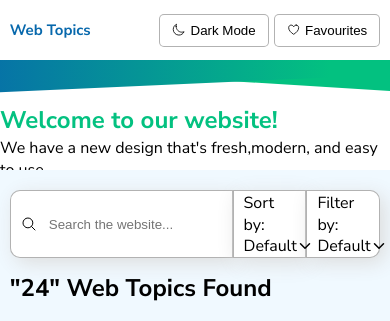
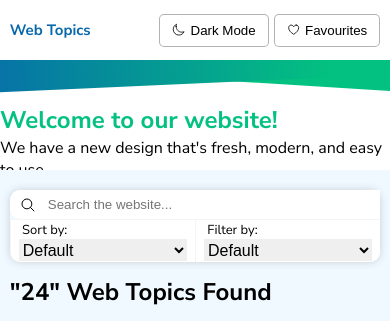
Before and after one commit to SD-1023/Ameed-Omar-Project1, a plain HTML site: page index.html in a window 390 px wide. Shown: the top 321 px of the page. Drawn offline with nearby package versions, Linux system fonts and the light colour scheme.

Commit message:
Responsive By Grid + add Shadow

```diff
--- a/details-style.css
+++ b/details-style.css
@@ -50,7 +50,7 @@ body {
 }
 .card-box {
   border: 1px solid var(--lines-color);
-  padding: 0 20px;
+  padding: 0 12px;
   margin: 7px 25px 20px 25px;
 }
 .card-box-q {
@@ -64,7 +64,7 @@ body {
   border: 0px;
   display: flex;
   align-items: center;
-  padding: 10px 12px;
+  padding: 10px 6px;
   font-size: 16px;
 }
 .fav-heart {
--- a/index.html
+++ b/index.html
@@ -61,7 +61,7 @@
           <div class="welcoming-container">
             <h2 class="h2-welcoming">Welcome to our website!</h2>
             <p class="p-welcoming">
-              We have a new design that's fresh,modern, and easy to use.
+              We have a new design that's fresh, modern, and easy to use.
             </p>
           </div>
         </div>
@@ -81,33 +81,24 @@
                   placeholder="Search the website..."
                 />
               </div>
-
-              <div class="sort-filter-parts">
-                <span class="filter-sort-by"> Sort by: </span>
-
-                <div class="drop-down">
-                  <p>Default</p>
-                  <span>
-                    <ion-icon
-                      name="chevron-down-outline"
-                      class="chevron-down"
-                    ></ion-icon>
-                  </span>
-                </div>
+              <div class="sort-filter-parts sort">
+                <label class="dropdown-label">&nbsp;Sort by:</label>
+                <select class="dropdown-btn" name="filter-options">
+                  <option value="option1">Default</option>
+                  <option value="option2">Most visited</option>
+                  <option value="option3">Newest added</option>
+                </select>
               </div>
 
               <div class="sort-filter-parts end-of-search-bar">
-                <span class="filter-sort-by"> Filter by: </span>
-
-                <div class="drop-down">
-                  <p>Default</p>
-                  <span>
-                    <ion-icon
-                      name="chevron-down-outline"
-                      class="chevron-down"
-                    ></ion-icon>
-                  </span>
-                </div>
+                <label class="dropdown-label">&nbsp;Filter by:</label>
+                <select class="dropdown-btn" name="filter-options">
+                  <option value="option1">Default</option>
+                  <option value="option2">Course field</option>
+                  <option value="option3">Course title</option>
+                  <option value="option3">Course rate</option>
+                  <option value="option3">Course auther</option>
+                </select>
               </div>
             </div>
           </div>
@@ -322,7 +313,7 @@
                   <div class="author-name"><p>Author: William Lee</p></div>
                 </div>
               </a>
-              <!--/*NEW*/-->
+              <!--/*Newest added*/-->
               <a class="card-container" href="./details.html">
                 <div class="card-img">
                   <img class="img" src="./Logos/ruby.jpeg" alt="HTML Img" />
--- a/style.css
+++ b/style.css
@@ -110,30 +110,41 @@ body {
   justify-content: center;
 }
 .search-bar {
-  display: flex;
-  flex-direction: row;
+  display: grid;
+  grid-template-columns: 5fr 1fr 1fr;
   margin-top: 20px;
   width: 95%;
+  box-shadow: 0px 0px 8px rgba(51, 51, 51, 0.2);
+  border-radius: 10px;
+}
 
-  border: 5px;
+@media screen and (max-width: 600px) {
+  .search-bar {
+    grid-template-columns: 1fr 1fr; /* Two columns */
+  }
+  .input-part {
+    grid-column: 1/3;
+    padding: 6px 0;
+  }
+  .sort {
+    border-bottom-left-radius: 10px;
+  }
 }
 
 .input-part {
-  width: 72%;
   background-color: var(--bg_default);
   display: flex;
   align-items: center;
   border: 1px solid rgba(0, 0, 0, 0.3);
   border-top-left-radius: 10px;
   border-bottom-left-radius: 10px;
-  box-shadow: 5px 5px 20px var(--lines-color);
+  border: 0px solid rgba(51, 51, 51, 0.2);
 }
 .search-engine {
-  width: 97%;
   border: 0;
-  padding: 10px 2px;
   margin-left: 10px;
 }
+
 .search-engine:focus {
   border-color: transparent;
   outline: none;
@@ -150,28 +161,36 @@ body {
   display: flex;
   flex-direction: column;
   background-color: var(--bg_default);
-  width: 14%;
-  border: 1px solid rgba(0, 0, 0, 0.3);
-  box-shadow: 5px 5px 20px var(--lines-color);
-  padding: 1px 10px;
+  border-left: 1px solid rgba(221, 221, 221, 0.3);
+  padding: 1px 8px;
 }
 
-.drop-down {
-  display: flex;
-  flex-direction: row;
-  justify-content: space-between;
-  align-items: center;
-  height: 20px;
+.dropdown-label {
+  font-size: 13px;
 }
-.chevron-down {
-  display: flex;
-  align-items: center;
+.dropdown-btn {
+  font-size: 16px;
+  height: 22px;
+  border: none;
 }
+.dropdown-btn:focus {
+  border-color: transparent;
+  outline: none;
+}
+
 .end-of-search-bar {
   border-top-right-radius: 10px;
   border-bottom-right-radius: 10px;
 }
-/**********24 Web topics**************/
+@media screen and (max-width: 600px) {
+  .sort-filter-parts {
+    border-top: 1px solid rgba(221, 221, 221, 0.3);
+  }
+  .end-of-search-bar {
+    border-top-right-radius: 0px;
+  }
+}
+/**********nums of  Web topics**************/
 .container-num-topics {
   display: flex;
   justify-content: center;
@@ -212,6 +231,9 @@ a {
   box-shadow: 0px 0px 15px var(--lines-color);
   transition: 0.6s;
   margin-top: 25px;
+}
+.card-container:hover {
+  scale: 1.06;
 }
 
 .card-img {
```
